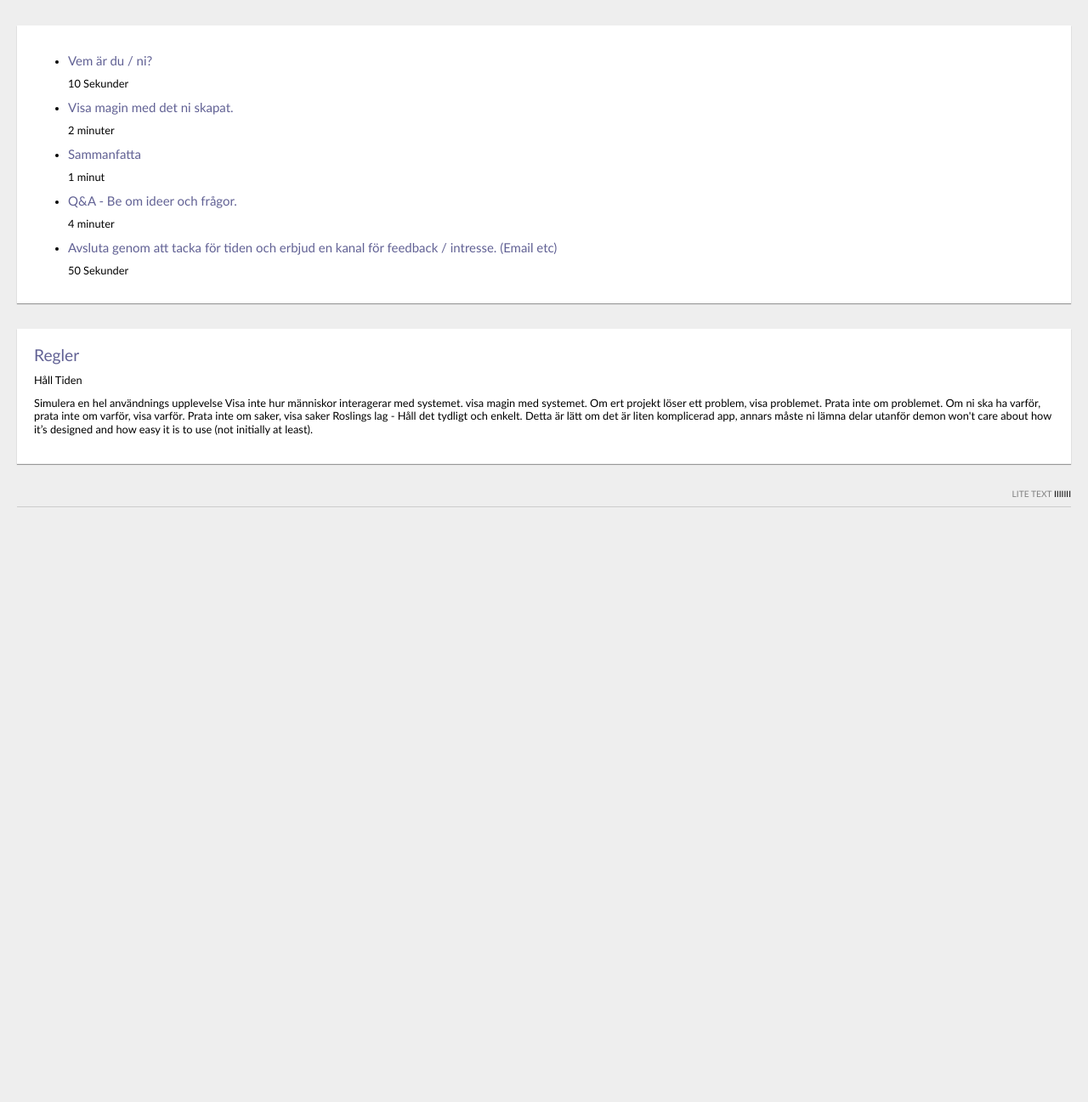
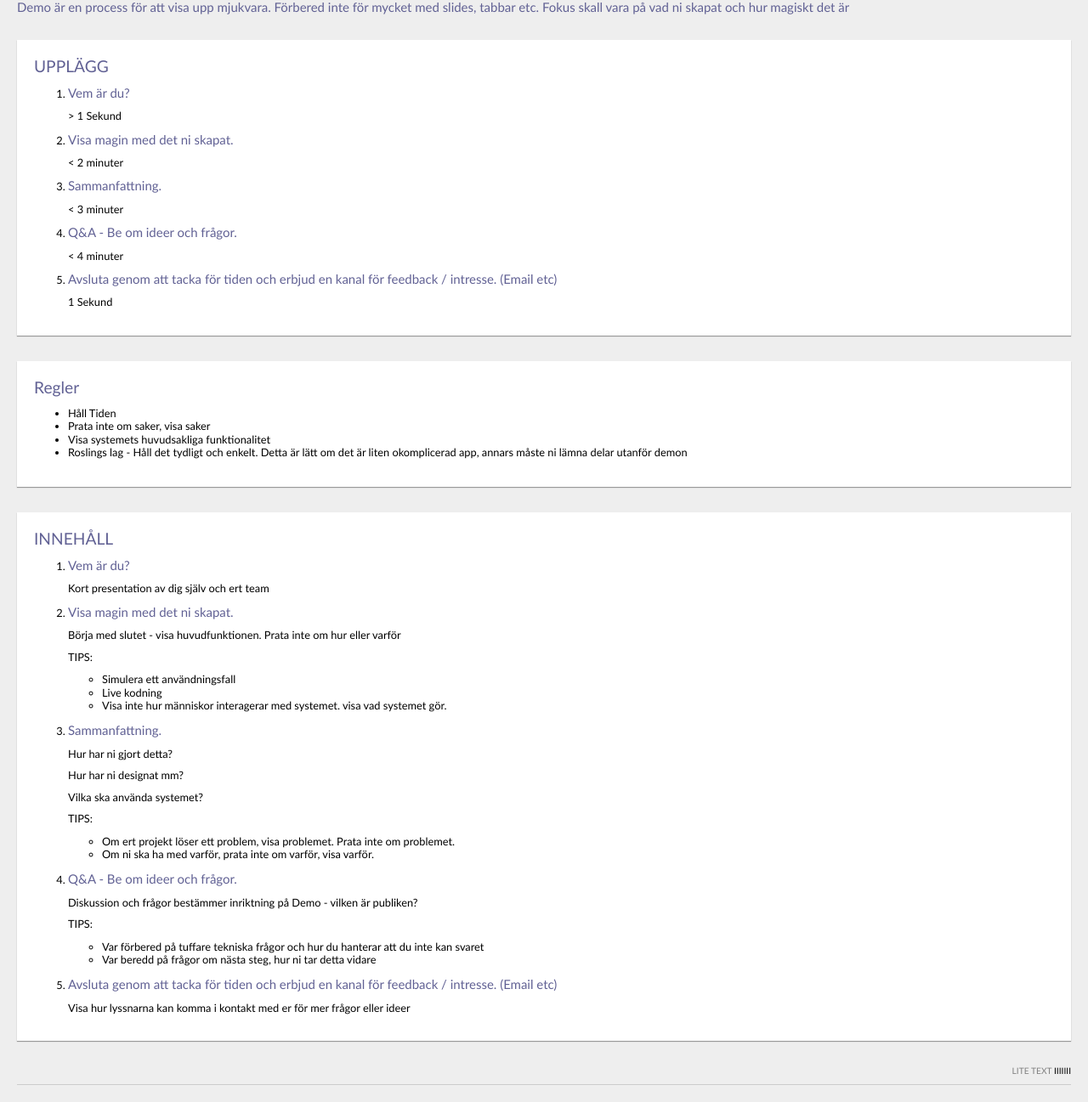
Before and after one commit to edvinberg/demo, a plain HTML site: page index.html in a window 1280 px wide. Shown: the part 80-1377 px from the top of the page at 85% size. Before the commit the page ends 800 px from the top, so only its background shows below. Drawn offline with Linux system fonts and the light colour scheme.

```diff
--- a/index.html
+++ b/index.html
@@ -4,7 +4,7 @@
 
 <!-- your webpage info goes here -->
 
-	<title>CH DEMO</title>
+	<title>ETT TILL FEM</title>
 
 	<meta name="author" content="your name" />
 	<meta name="description" content="" />
@@ -20,7 +20,7 @@
 
 	<div id="page">
 		<div id="logo">
-			<h1><span href="/" id="logoLink">8 MINUTE DEMO</span></h1>
+			<h1><span href="/" id="logoLink">ETT TILL FEM FORMATET </span></h1>
 		</div>
 		<!--<div id="nav">-->
 		<!--<ul>-->
@@ -29,48 +29,102 @@
 		<!--<li><a href="#/contact.html">Contact</a></li>-->
 		<!--</ul>	-->
 		<!--</div>-->
+
+		<h3>Demo är en process för att visa upp mjukvara. Förbered inte för mycket med slides, tabbar etc. Fokus skall
+			vara på vad ni skapat och hur magiskt det är</h3>
 		<div id="content">
-			<!--<h2>Upplägg</h2>-->
-			<ul>
+			<h2>UPPLÄGG</h2>
+			<ol>
 				<li>
-					<h3>Vem är du / ni?</h3>
-					<p> 10 Sekunder</p>
+					<h3>Vem är du?</h3>
+					<p> > 1 Sekund</p>
 				</li>
 
 				<li>
 					<h3>Visa magin med det ni skapat.</h3>
 
-					<p>2 minuter</p>
+					<p>< 2 minuter</p>
+				</li>
+				<li>
+					<h3> Sammanfattning.</h3>
+					<p>< 3 minuter </p>
+				</li>
+				<li>
+					<h3> Q&A - Be om ideer och frågor.</h3>
+					<p>< 4 minuter </p>
+				</li>
+				<li>
+				<h3>Avsluta genom att tacka för tiden och erbjud en kanal för feedback / intresse. (Email etc)</h3>
+					<p>1 Sekund </p>
+				</li>
+			</ol>
+		</div>
+		<div id="content">
+			<h2>Regler</h2>
+			<ul>
+				<li>Håll Tiden</li>
+				<li>Prata inte om saker, visa saker</li>
+				<li>Visa systemets huvudsakliga funktionalitet</li>
+
+				<li>Roslings lag - Håll det tydligt och enkelt. Detta är lätt om det är liten okomplicerad app, annars måste ni
+					lämna delar utanför demon</li>
+
+			</ul>
+			</p>
+		</div>
+
+		<div id="content">
+			<h2>INNEHÅLL</h2>
+			<ol>
+				<li>
+					<h3>Vem är du?</h3>
+					<p> Kort presentation av dig själv och ert team</p>
 				</li>
 
 				<li>
-					<h3>Sammanfatta</h3>
-					<p>1 minut</p>
+					<h3>Visa magin med det ni skapat.</h3>
+					<p>Börja med slutet - visa huvudfunktionen. Prata inte om hur eller varför</p>
+
+					<p>TIPS:
+					<ul>
+						<li>Simulera ett användningsfall</li>
+						<li>Live kodning</li>
+						<li>Visa inte hur människor interagerar med systemet. visa vad systemet gör.</li>
+					</ul>
+
+					</p>
 				</li>
 				<li>
-				<h3> Q&A - Be om ideer och frågor.</h3>
-				<p>4 minuter </p>
+					<h3> Sammanfattning.</h3>
+					<p>Hur har ni gjort detta?</p>
+					<p>Hur har ni designat mm?</p>
+					<p>Vilka ska använda systemet?</p>
+					<p>TIPS:
+					<ul>
+						<li>Om ert projekt löser ett problem, visa problemet. Prata inte om problemet.</li>
+						<li>Om ni ska ha med varför, prata inte om varför, visa varför.</li>
+					</ul>
+					</p>
 				</li>
 				<li>
-				<h3>Avsluta genom att tacka för tiden och erbjud en kanal för feedback / intresse. (Email etc)</h3>
-					<p>50 Sekunder </p>
+					<h3> Q&A - Be om ideer och frågor.</h3>
+					<p>Diskussion och frågor bestämmer inriktning på Demo - vilken är publiken?
+					</p>
+					<p>TIPS:
+					<ul>
+						<li>Var förbered på tuffare tekniska frågor och hur du hanterar att du inte kan svaret</li>
+						<li>Var beredd på frågor om nästa steg, hur ni tar detta vidare</li>
+					</ul>
+					</p></li>
+				<li>
+					<h3>Avsluta genom att tacka för tiden och erbjud en kanal för feedback / intresse. (Email etc)</h3>
+					<p>Visa hur lyssnarna kan komma i kontakt med er för mer frågor eller ideer </p>
 				</li>
-			</ul>
+			</ol>
 		</div>
-		<div id="content">
-			<h2>Regler</h2>
-			<p>Håll Tiden</p>
-			<p></p>
-			Simulera en hel användnings upplevelse
-			Visa inte hur människor interagerar med systemet. visa magin med systemet.
-			Om ert projekt löser ett problem, visa problemet. Prata inte om problemet. Om ni ska ha varför, prata inte
-			om varför, visa varför.
-			Prata inte om saker, visa saker
-			Roslings lag - Håll det tydligt och enkelt. Detta är lätt om det är liten komplicerad app, annars måste ni
-			lämna delar utanför demon
-			won't care about how it’s designed and how easy it is to use (not initially at least).
-			</p>
-		</div>
+
+
+
 		<div id="footer">
 			<p>
 				Lite text <a href="/" target="_blank">IIIIIII</a>
```
